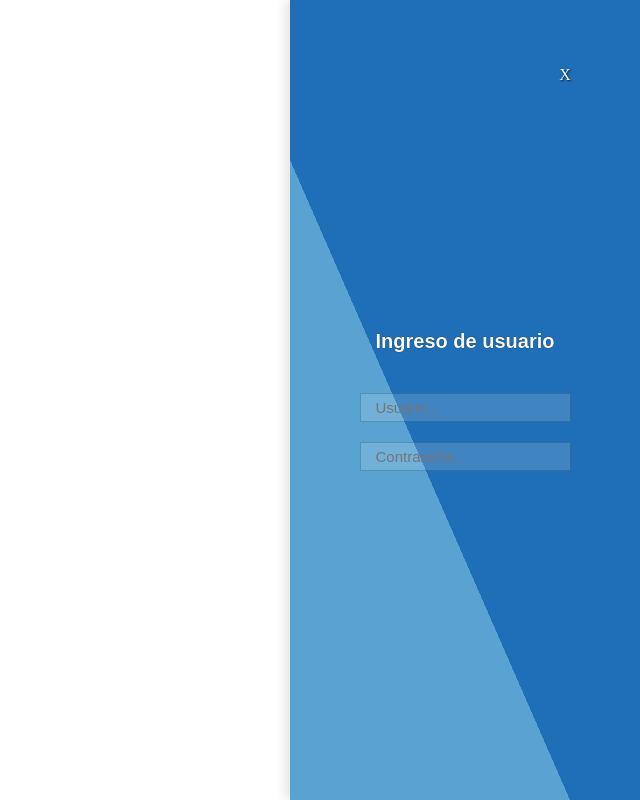
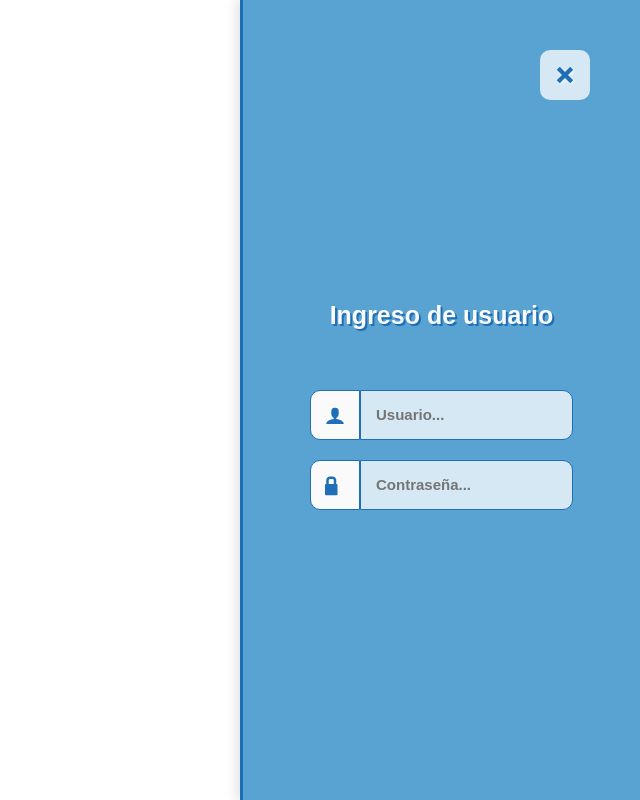
Before and after one commit to ListCodeName/RecursosSecundariaUner, a PHP site: page /login.html in a window 1280 px wide. Shown: the whole page, without its empty margins (640-1280 px from the left). Run offline with PHP 8.4, Linux system fonts and the light colour scheme; some web fonts are replaced.

Commit message:
modificaciones en login.css

```diff
--- a/BD2UNER/css/login.css
+++ b/BD2UNER/css/login.css
@@ -1,6 +1,7 @@
 *{
     margin: 0px;
     padding: 0px;
+    box-sizing: border-box;
 }
 
 body{
@@ -11,9 +12,8 @@ body{
 }
 
 .slide-login{
-    width: 350px;
-    height: 100%;
-    box-sizing: border-box;
+    width: 400px;
+    height: 100vh;
     position: fixed;
     right: 0px;
     top: 0px;
@@ -22,11 +22,9 @@ body{
     flex-direction: column;
     justify-content: center;
     align-items: center;
-    background: -moz-linear-gradient(to bottom left, #1e6fb7 60%, #58a3d2 40%);
-    background: -webkit-linear-gradient(to bottom left, #1e6fb7 60%, #58a3d2 40%);
-    background: -o-linear-gradient(to bottom left, #1e6fb7 60%, #58a3d2 40%);
-    background: linear-gradient(to bottom left, #1e6fb7 60%, #58a3d2 40%);
+    background: #58a3d2;
     transition: all 0.75s ease;
+    border-left: 3px solid #1e6fb7;
 }
 
 #close-login{
@@ -35,50 +33,72 @@ body{
     height: 50px;
     top: 50px;
     right: 50px;
-    border-radius: 15px;
-    text-shadow: 1px 1px 2px rgba(0,0,0,0.85);
-    color: #FAFAFA;
+    border-radius: 10px;
+    background: rgba(255,255,255,0.75);
+    text-shadow: 1px 1px 3px rgba(255,255,255,0.85);
+    color: #1e6fb7;
     display: flex;
     justify-content: center;
     align-items: center;
+    transition: all 0.35s ease;
     cursor: pointer;
 
 }
 
+#close-login:hover{
+    border-radius: 50%;
+    scale: 1.5;
+}
+
+
 .login-header{
-    box-sizing: border-box;
     padding: 20px 10px;
 
 }
 
 .login-header p{
-    font-size: 20px;
+    font-size: 25px;
     font-weight: bolder;
     color: #FAFAFA;
     font-family: Arial, Helvetica, sans-serif;
-    text-shadow: 0px 0px 1px rgba(0,0,0,0.85);
+    text-shadow: 2px 2px 0px #1e6fb7;
+    margin: 10px 0px 20px 0px;
 }
 
 .login-body{
     display: flex;
     flex-direction: column;
-    box-sizing: border-box;
     padding: 10px;
 }
 
 .login-body .lb-area{
     position: relative;
-    box-sizing: border-box;
     margin: 10px 0px;
+    display: flex;
+}
 
+.login-body .lb-area span{
+    color: #1e6fb7;
+    font-size: 20px;
+    width: 50px;
+    height: 50px;
+    border: 1px solid #1e6fb7;
+    border-radius: 10px 0px 0px 10px;
+    background: #FAFAFA;
+    padding: 3px;
+    display: flex;
+    justify-content: center;
+    align-items: center;
 }
 
 .login-body .lb-area input{
-    background: rgba(255,255,255,0.15);
+    background: rgba(255,255,255,0.75);
     font-size: 15px;
-    color: #FAFAFA;
+    font-weight: bolder;
+    color: #1e6fb7;
     text-indent: 10px;
-    box-sizing: border-box;
     padding: 5px;
-    border: 1px solid rgba(0,0,0,0.2);
+    border:none;
+    border: 1px solid #1e6fb7;
+    border-radius: 0px 10px 10px 0px;
 }
--- a/BD2UNER/login.html
+++ b/BD2UNER/login.html
@@ -4,24 +4,25 @@
     <meta charset="UTF-8">
     <meta name="viewport" content="width=device-width, initial-scale=1.0">
     <link rel="stylesheet" href="css/login.css">
+    <link rel="stylesheet" href="icomoon.css">
     <title>Document</title>
 </head>
 <body>
 
     <form action="" method="post" class="slide-login" id="login">
 
-        <span id="close-login"> X </span>
+        <span class="icon-cross" id="close-login"></span>
         <div class="login-header">
             <p>Ingreso de usuario</p>
         </div>
 
         <div class="login-body">
             <div class="lb-area">
-                <span></span>
+                <span class="icon-user"></span>
                 <input type="text" placeholder="Usuario..." name="user">
             </div>
             <div class="lb-area">
-                <span></span>
+                <span class="icon-lock"></span>
                 <input type="password" placeholder="Contraseña..." name="pass">
             </div>
         </div>
```
